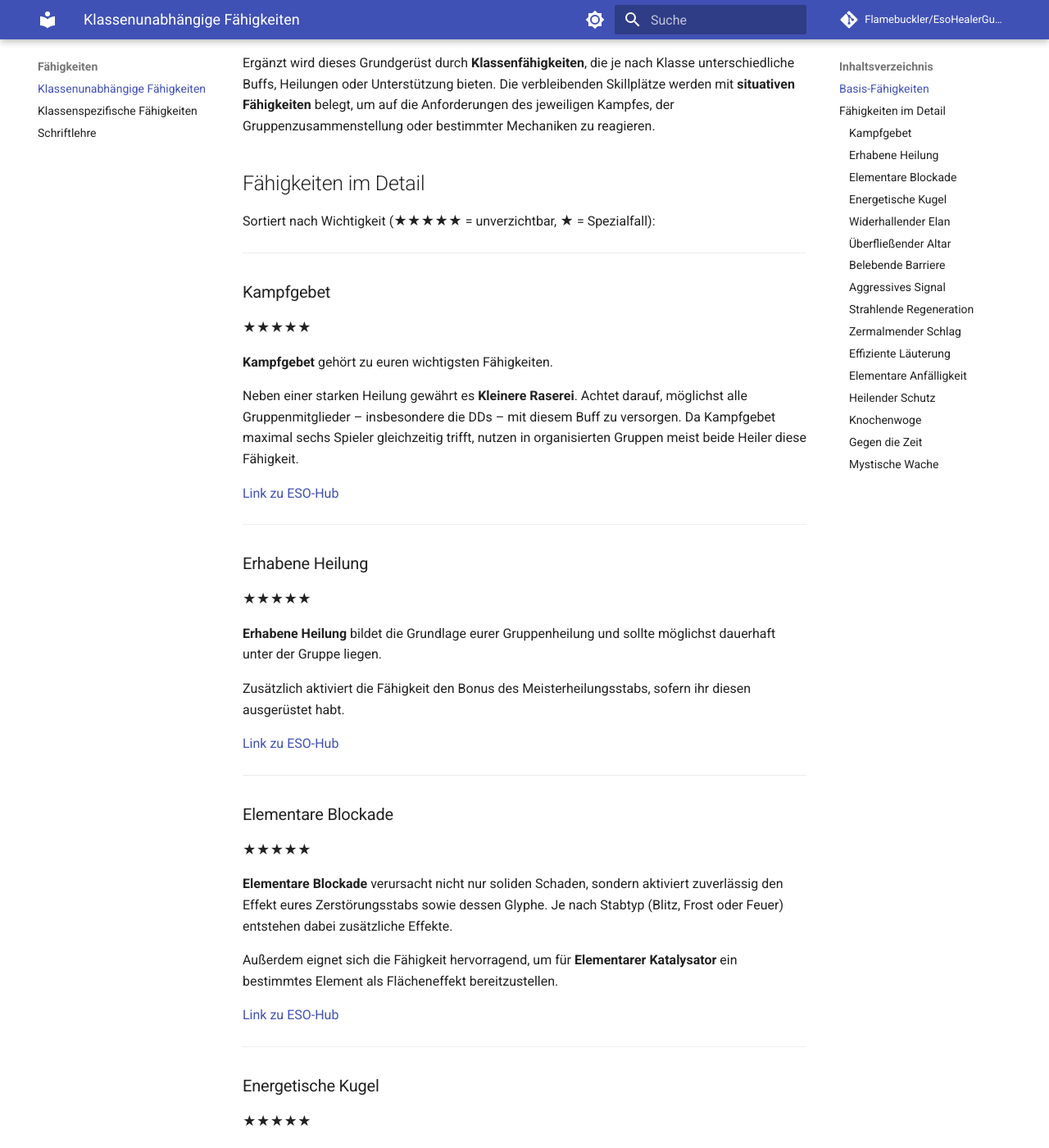
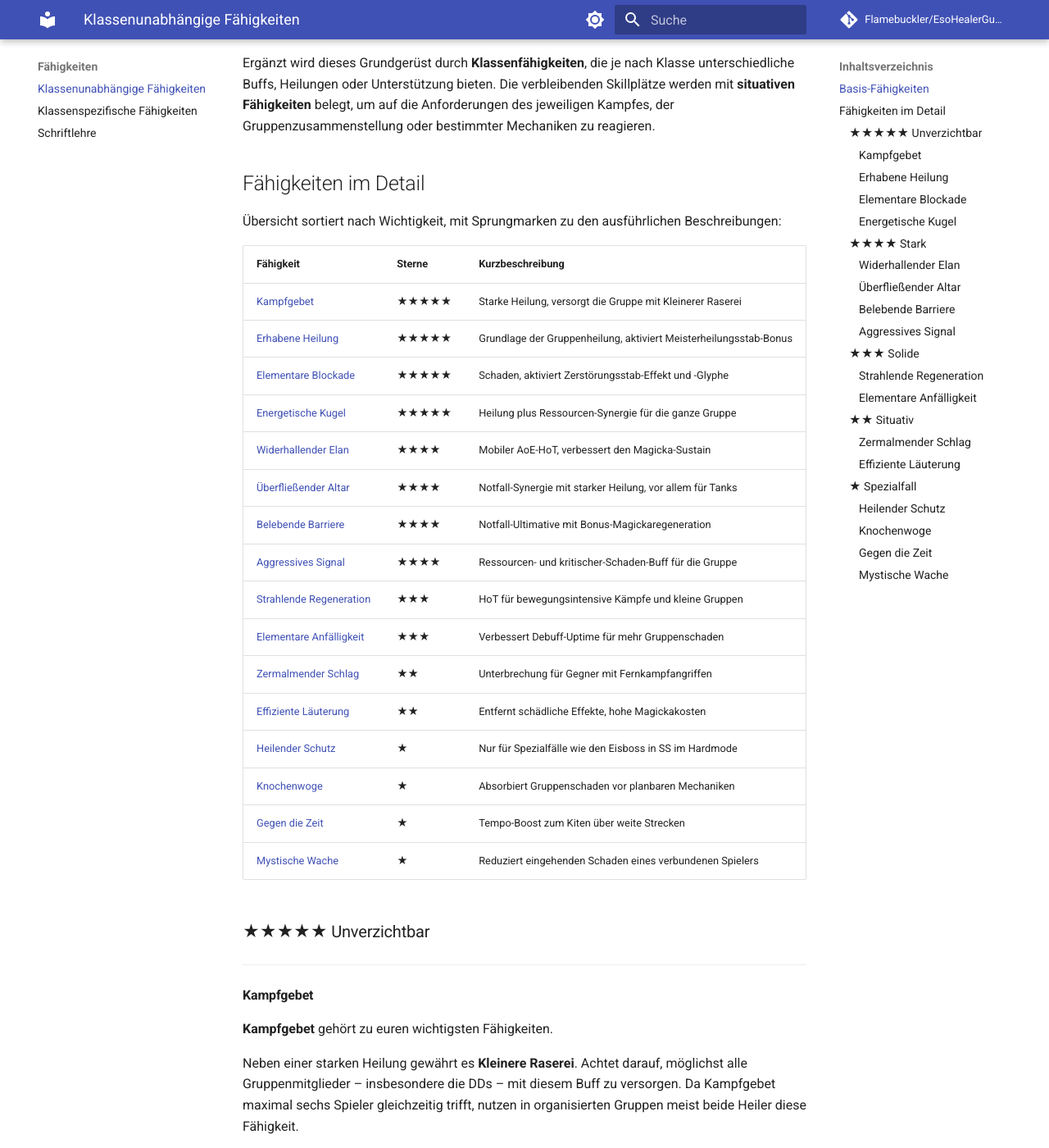
Before and after one commit to Flamebuckler/EsoHealerGuide, an MkDocs documentation site: the page built from docs/faehigkeiten/class_independent_skills.md, in a window 1280 px wide and 1400 px high, scrolled down 736 px. Shown: the whole window at 82% size. Built offline with MkDocs 1.6.1 and Material for MkDocs 9.7.7, drawn with Linux system fonts in a browser that asks for light colours; comment, search, counter and statistics services are not loaded; some of the changed text lies outside the part shown.

Commit message:
Add Ausrüstung docs and restructure skills page
Adds three new Ausrüstung docs (crafted_sets.md, dungeion_sets.md, raid_sets.md) and updates mkdocs.yml to include an "Ausrüstung" section in the site nav. Reworks docs/faehigkeiten/class_independent_skills.md by adding an importance table with anchors, reorganizing headings and star categories, clarifying descriptions, and adding an external link. Note: there is a filename typo (docs/ausruestung/dungeion_sets.md) while mkdocs.yml references dungeon_sets.md — rename or fix the nav to prevent a broken link.

```diff
--- a/docs/faehigkeiten/class_independent_skills.md
+++ b/docs/faehigkeiten/class_independent_skills.md
@@ -17,12 +17,32 @@ Ergänzt wird dieses Grundgerüst durch **Klassenfähigkeiten**, die je nach Kla
 
 ## Fähigkeiten im Detail
 
-Sortiert nach Wichtigkeit (★★★★★ = unverzichtbar, ★ = Spezialfall):
+Übersicht sortiert nach Wichtigkeit, mit Sprungmarken zu den ausführlichen Beschreibungen:
+
+| Fähigkeit | Sterne | Kurzbeschreibung |
+|---|---|---|
+| [Kampfgebet](#kampfgebet) | ★★★★★ | Starke Heilung, versorgt die Gruppe mit Kleinerer Raserei |
+| [Erhabene Heilung](#erhabene-heilung) | ★★★★★ | Grundlage der Gruppenheilung, aktiviert Meisterheilungsstab-Bonus |
+| [Elementare Blockade](#elementare-blockade) | ★★★★★ | Schaden, aktiviert Zerstörungsstab-Effekt und -Glyphe |
+| [Energetische Kugel](#energetische-kugel) | ★★★★★ | Heilung plus Ressourcen-Synergie für die ganze Gruppe |
+| [Widerhallender Elan](#widerhallender-elan) | ★★★★ | Mobiler AoE-HoT, verbessert den Magicka-Sustain |
+| [Überfließender Altar](#uberflieender-altar) | ★★★★ | Notfall-Synergie mit starker Heilung, vor allem für Tanks |
+| [Belebende Barriere](#belebende-barriere) | ★★★★ | Notfall-Ultimative mit Bonus-Magickaregeneration |
+| [Aggressives Signal](#aggressives-signal) | ★★★★ | Ressourcen- und kritischer-Schaden-Buff für die Gruppe |
+| [Strahlende Regeneration](#strahlende-regeneration) | ★★★ | HoT für bewegungsintensive Kämpfe und kleine Gruppen |
+| [Elementare Anfälligkeit](#elementare-anfalligkeit) | ★★★ | Verbessert Debuff-Uptime für mehr Gruppenschaden |
+| [Zermalmender Schlag](#zermalmender-schlag) | ★★ | Unterbrechung für Gegner mit Fernkampfangriffen |
+| [Effiziente Läuterung](#effiziente-lauterung) | ★★ | Entfernt schädliche Effekte, hohe Magickakosten |
+| [Heilender Schutz](#heilender-schutz) | ★ | Nur für Spezialfälle wie den Eisboss in SS im Hardmode |
+| [Knochenwoge](#knochenwoge) | ★ | Absorbiert Gruppenschaden vor planbaren Mechaniken |
+| [Gegen die Zeit](#gegen-die-zeit) | ★ | Tempo-Boost zum Kiten über weite Strecken |
+| [Mystische Wache](#mystische-wache) | ★ | Reduziert eingehenden Schaden eines verbundenen Spielers |
+
+### ★★★★★ Unverzichtbar
 
 ---
 
-### Kampfgebet
-★★★★★
+#### Kampfgebet
 
 **Kampfgebet** gehört zu euren wichtigsten Fähigkeiten.
 
@@ -32,8 +52,7 @@ Neben einer starken Heilung gewährt es **Kleinere Raserei**. Achtet darauf, mö
 
 ---
 
-### Erhabene Heilung
-★★★★★
+#### Erhabene Heilung
 
 **Erhabene Heilung** bildet die Grundlage eurer Gruppenheilung und sollte möglichst dauerhaft unter der Gruppe liegen.
 
@@ -43,8 +62,7 @@ Zusätzlich aktiviert die Fähigkeit den Bonus des Meisterheilungsstabs, sofern
 
 ---
 
-### Elementare Blockade
-★★★★★
+#### Elementare Blockade
 
 **Elementare Blockade** verursacht nicht nur soliden Schaden, sondern aktiviert zuverlässig den Effekt eures Zerstörungsstabs sowie dessen Glyphe. Je nach Stabtyp (Blitz, Frost oder Feuer) entstehen dabei zusätzliche Effekte.
 
@@ -54,8 +72,7 @@ Außerdem eignet sich die Fähigkeit hervorragend, um für **Elementarer Katalys
 
 ---
 
-### Energetische Kugel
-★★★★★
+#### Energetische Kugel
 
 **Energetische Kugel** zählt zu den wichtigsten Support-Fähigkeiten.
 
@@ -71,12 +88,15 @@ Werft Kugeln möglichst kontinuierlich nach. Idealerweise wirkt ihr die nächste
 
 ---
 
-### Widerhallender Elan
-★★★★
+### ★★★★ Stark
+
+---
+
+#### Widerhallender Elan
 
 **Widerhallender Elan** verbessert euren Magicka-Sustain, da die Fähigkeit Ausdauer verbraucht. Gleichzeitig löst sie weiterhin **Perlen von Ehlnofey** aus, sofern ihr das Set tragt.
 
-Außerdem eignet sich Elan hervorragend, um eure Ausdauer gezielt unter 50 % zu halten und dadurch **Kampfkunst** zu aktivieren. Zusätzlich kann die Fähigkeit den Effekt von **Kraftvoller Ansturm** auslösen.
+Außerdem eignet sich Elan hervorragend, um eure Ausdauer gezielt unter 50% zu halten und dadurch **Kampfkunst** zu aktivieren. Zusätzlich kann die Fähigkeit den Effekt von **Kraftvoller Ansturm** auslösen.
 
 Wie die meisten Heilfähigkeiten trifft Elan bis zu sechs Spieler und bietet ein mobiles AoE-HoT, das besonders in bewegungsintensiven Kämpfen seine Stärken ausspielt.
 
@@ -84,12 +104,11 @@ Wie die meisten Heilfähigkeiten trifft Elan bis zu sechs Spieler und bietet ein
 
 ---
 
-### Überfließender Altar
-★★★★
+#### Überfließender Altar
 
 **Überfließender Altar** stellt vor allem Tanks eine wichtige Synergie bereit.
 
-Bei niedrigem Leben heilt die Synergie 65 % des maximalen Lebens. Zusätzlich erhalten alle Angreifer durch Lebensraub jede Sekunde 600 Leben zurück.
+Bei niedrigem Leben heilt die Synergie 65% des maximalen Lebens. Zusätzlich erhalten alle Angreifer durch Lebensraub jede Sekunde 600 Leben zurück.
 
 Diese Fähigkeit sollte in jedem Raid vorhanden sein, muss aber nur einmal gespielt werden.
 
@@ -97,23 +116,21 @@ Diese Fähigkeit sollte in jedem Raid vorhanden sein, muss aber nur einmal gespi
 
 ---
 
-### Belebende Barriere
-★★★★
+#### Belebende Barriere
 
 **Belebende Barriere** dient in erster Linie als Notfall-Ultimative.
 
-Habt ihr die Passive **Magickahilfe** freigeschaltet, erhaltet ihr zusätzlich 10 % Magickaregeneration. Deshalb lohnt es sich, die Ultimative auf eurer Heilungsleiste auszurüsten, selbst wenn ihr sie nur selten einsetzt.
+Habt ihr die Passive **Magickahilfe** freigeschaltet, erhaltet ihr zusätzlich 10% Magickaregeneration. Deshalb lohnt es sich, die Ultimative auf eurer Heilungsleiste auszurüsten, selbst wenn ihr sie nur selten einsetzt.
 
 [Link zu ESO-Hub](https://eso-hub.com/de/skills/allianzkrieg/unterstutzung/belebende-barriere){: target="_blank" rel="noopener" }
 
 ---
 
-### Aggressives Signal
-★★★★
+#### Aggressives Signal
 
 **Aggressives Signal** gehört zu den wichtigsten Ultimativen für Supporter.
 
-Es erhöht Magicka und Ausdauer aller Gruppenmitglieder 30 Sekunden lang um 10 % und gewährt zusätzlich für 10 Sekunden **Größere Kraft**. Dadurch steigt der verursachte kritische Schaden um 20 %.
+Es erhöht Magicka und Ausdauer aller Gruppenmitglieder 30 Sekunden lang um 10% und gewährt zusätzlich für 10 Sekunden **Größere Kraft**. Dadurch steigt der verursachte kritische Schaden um 20%.
 
 Da **Größere Kraft** deutlich früher ausläuft als der Ressourcenbonus, werden Hörner häufig bereits vor Ablauf der 30 Sekunden rotiert, um eine möglichst hohe Uptime des Buffs zu erreichen.
 
@@ -123,8 +140,11 @@ Legt die Ultimative idealerweise auf eure Backbar, damit ihr auf der Heilungslei
 
 ---
 
-### Strahlende Regeneration
-★★★
+### ★★★ Solide
+
+---
+
+#### Strahlende Regeneration
 
 **Strahlende Regeneration** kommt vor allem in Kämpfen mit viel Bewegung oder in kleineren Gruppen zum Einsatz.
 
@@ -134,8 +154,21 @@ Die Heilung ist nicht zu unterschätzen, spielt im klassischen 12-Spieler-Conten
 
 ---
 
-### Zermalmender Schlag
-★★★
+#### Elementare Anfälligkeit
+
+**Elementare Anfälligkeit** erhöht den Gruppenschaden, indem sie wichtige Debuffs zuverlässiger aufrechterhält.
+
+Vor allem die Uptime von **Kleinere Verwundbarkeit** und **Verwirrung** (_Aus dem Gleichgewicht_) lässt sich damit deutlich verbessern.
+
+[Link zu ESO-Hub](https://eso-hub.com/de/skills/waffe/zerstorungsstab/elementare-anfalligkeit){: target="_blank" rel="noopener" }
+
+---
+
+### ★★ Situativ
+
+---
+
+#### Zermalmender Schlag
 
 **Zermalmender Schlag** wird nur selten benötigt.
 
@@ -145,8 +178,7 @@ Nutzt die Fähigkeit, wenn Gegner regelmäßig aus der Distanz unterbrochen werd
 
 ---
 
-### Effiziente Läuterung
-★★
+#### Effiziente Läuterung
 
 **Effiziente Läuterung** entfernt schädliche Effekte von euch und euren Verbündeten. Eingesetzt wird sie vor allem in Kämpfen, in denen regelmäßiges Reinigen erforderlich ist, beispielsweise beim ersten Boss in HoF oder beim zweiten Boss in MoL.
 
@@ -180,8 +204,7 @@ Falls ihr die Fähigkeit nutzt, empfiehlt sich der Heilstab aus dem Schwarzrosen
 
 ---
 
-### Knochenwoge
-★
+#### Knochenwoge
 
 **Knochenwoge** eignet sich hervorragend, um hohen Gruppenschaden vor vorhersehbaren Mechaniken abzufangen.
 
@@ -191,8 +214,7 @@ Zusätzlich stellt die Fähigkeit eine weitere Synergie bereit, etwa für **Brü
 
 ---
 
-### Gegen die Zeit
-★
+#### Gegen die Zeit
 
 **Gegen die Zeit** empfiehlt sich für Kämpfe, in denen ihr als Heiler mechanikbedingt weite Strecken in kurzer Zeit zurücklegen müsst, etwa als Kiter in **CR** oder **vAS**.
 
@@ -202,8 +224,7 @@ Besonders Klassen ohne eigenen Tempobuff profitieren von dieser Fähigkeit.
 
 ---
 
-### Mystische Wache
-★
+#### Mystische Wache
 
 **Mystische Wache** verbindet euch mit einem Gruppenmitglied und reduziert dessen eingehenden Schaden. Dadurch lassen sich anspruchsvolle Tank-Mechaniken entschärfen, Todesfälle während des Progress verhindern oder – je nach Morph – sogar ein zusätzlicher Skillplatz einsparen.
 
--- a/mkdocs.yml
+++ b/mkdocs.yml
@@ -33,14 +33,24 @@ theme:
 nav:
   - Start: index.md
   - Allgemein:
-      - Rasse: allgemein/race.md
-      - Mundusstein: allgemein/mundus.md
-      - Championpunkte: allgemein/championpoints.md
-      - Verbrauchsgüter: allgemein/consumables.md
+    - Rasse: allgemein/race.md
+    - Mundusstein: allgemein/mundus.md
+    - Championpunkte: allgemein/championpoints.md
+    - Verbrauchsgüter: allgemein/consumables.md
   - Fähigkeiten:
-      - Klassenunabhängige Fähigkeiten: faehigkeiten/class_independent_skills.md
-      - Klassenspezifische Fähigkeiten: faehigkeiten/class_skills.md
-      - Schriftlehre: faehigkeiten/scribing.md
+    - Klassenunabhängige Fähigkeiten: faehigkeiten/class_independent_skills.md
+    - Klassenspezifische Fähigkeiten: faehigkeiten/class_skills.md
+    - Schriftlehre: faehigkeiten/scribing.md
+  - Ausrüstung:
+    - Hergestellbare Ausrüstung: ausruestung/crafted_sets.md
+    - Dungeon-Sets: ausruestung/dungeon_sets.md
+    - Raid-Sets: ausruestung/raid_sets.md
+    - Sinnvolle Kombinationen: ausruestung/combos.md
+  - Builds:
+      - Anfänger: builds/beginner_build.md
+      - Dungeon: builds/dungeon_build.md
+      - Raid: builds/raid_build.md
+
 
 markdown_extensions:
   - admonition
```
Also changed, not shown: other parts of docs/faehigkeiten/class_independent_skills.md (+2 -10 lines), docs/allgemein/championpoints.md (+11 -11 lines), docs/allgemein/mundus.md (+1 -1 lines), docs/allgemein/race.md (+8 -8 lines), docs/ausruestung/combos.md (added), docs/ausruestung/crafted_sets.md (added), docs/ausruestung/dungeon_sets.md (added), docs/ausruestung/raid_sets.md (added), docs/builds/beginner_build.md (added), docs/builds/dungeon_build.md (added), docs/builds/raid_build.md (added).
